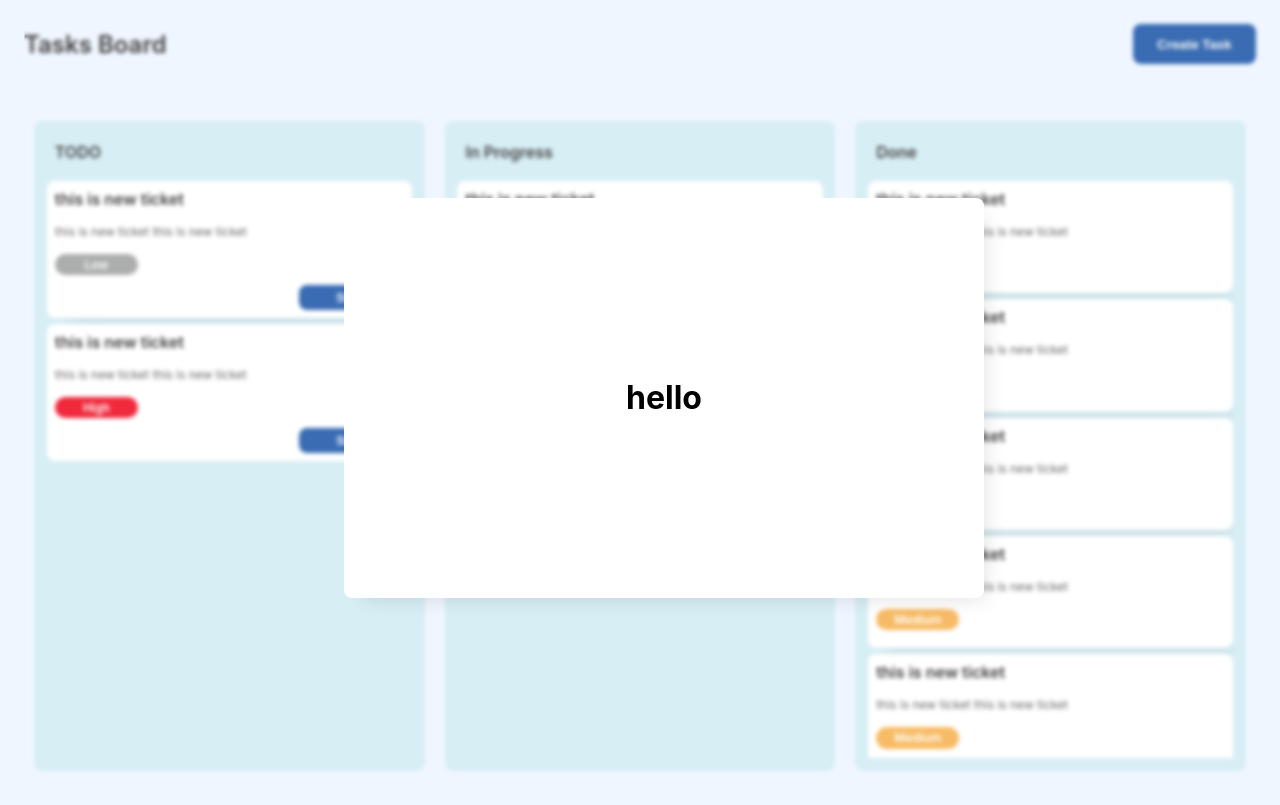
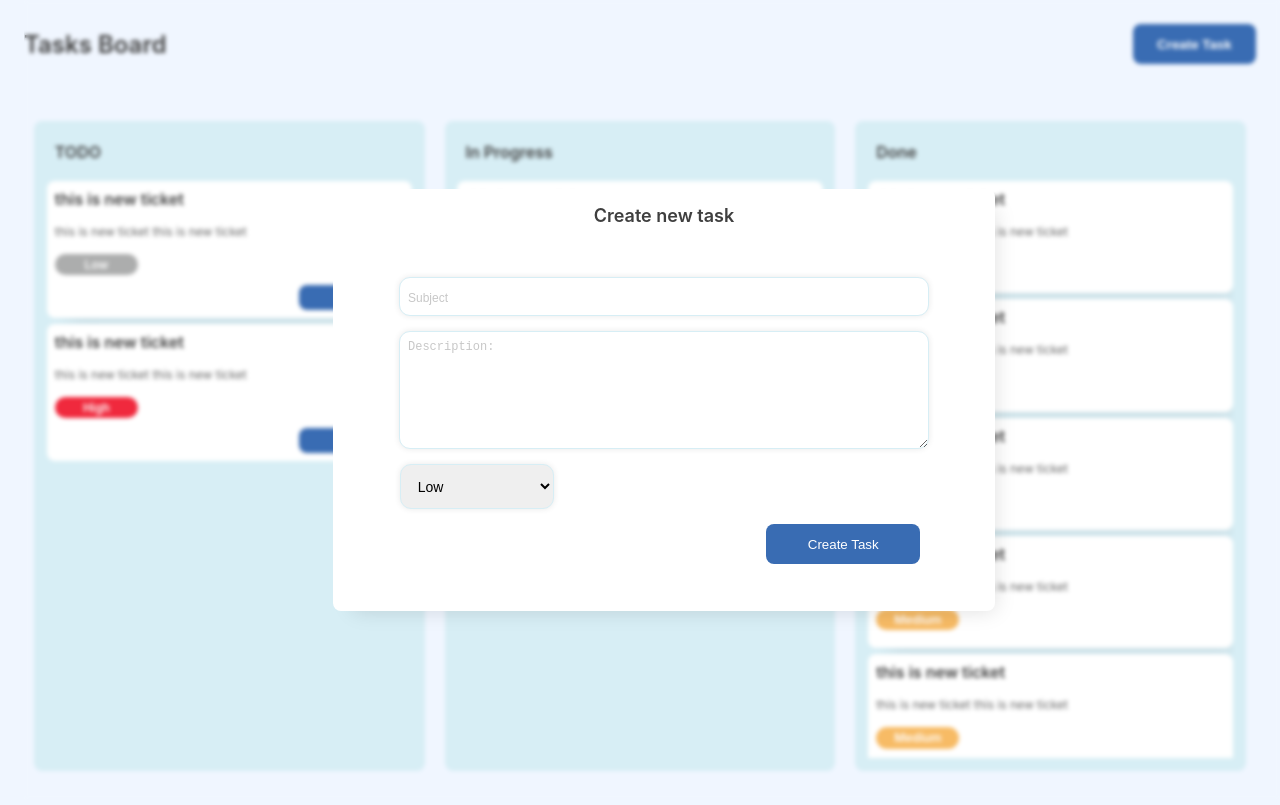
Before and after one commit to Mahdi-Farahani/Task-Management, a React (Create React App) app in the folder client/: page / in a window 1280 px wide. Both pictures are taken after a click on the button "Create Task". Shown: the top 805 px of the page. Built offline with nearby package versions, Linux system fonts and the light colour scheme; the HTML template or start-up script is replaced by a standard one.

Commit message:
REACT-add input elements for create task

```diff
--- a/client/src/components/CreateTaskModal/index.jsx
+++ b/client/src/components/CreateTaskModal/index.jsx
@@ -4,12 +4,26 @@ import * as S from './styles';
 import PropTypes from 'prop-types';
 
 function CreateTaskModal({setIsOpenModal, title}) {
+  const handleSubmit = (data) => {
+    console.log(data);
+  };
   return (
     <S.ModalContainer onClick={() => setIsOpenModal(close)}>
       <S.ModalContent onClick={(e) => e.stopPropagation()}>
-        <h1>hello</h1>
+        <S.Title>Create new task</S.Title>
+        <S.Form onSubmit={handleSubmit}>
+          <S.TextInput placeholder='Subject' />
+          <S.TextArea placeholder='Description:' />
+          <S.DropDown name='priority' id='priority_id'>
+            <option value='Low'>Low</option>
+            <option value='Medium'>Medium</option>
+            <option value='High'>High</option>
+          </S.DropDown>
+          <S.AddButton type='submit' onClick={() => {}}>
+            Create Task
+          </S.AddButton>
+        </S.Form>
       </S.ModalContent>
-      <S.Title>{title}</S.Title>
     </S.ModalContainer>
   );
 }
--- a/client/src/components/CreateTaskModal/styles.js
+++ b/client/src/components/CreateTaskModal/styles.js
@@ -1,12 +1,12 @@
 import styled from 'styled-components';
 import * as C from 'styles/colors';
+import {Button} from 'antd';
 
 export const ModalContainer = styled.div`
   position: absolute;
   display: flex;
   justify-content: center;
   align-items: center;
-  flex-direction: column;
   top: 0;
   width: 100%;
   height: 100vh;
@@ -15,20 +15,89 @@ export const ModalContainer = styled.div`
 `;
 export const ModalContent = styled.div`
   display: flex;
-  justify-content: center;
   align-items: center;
   flex-direction: column;
+  justify-content: space-between;
   background-color: ${C.colorWhite};
   border-radius: 8px;
   width: 50%;
   height: 50%;
   box-shadow: 10px 10px 20px -10px rgb(0 0 0 / 13%);
+  padding: 0.7rem;
 `;
-
 export const Title = styled.h2`
   font-weight: 600;
-  font-size: 16px;
+  font-size: 18px;
+  align-self: center;
+  color: ${C.colorBlack};
+  margin: 5px 0px 15px 0px;
+`;
+export const Form = styled.form`
+  display: flex;
+  align-items: center;
+  flex-direction: column;
+  justify-content: center;
+  width: 80%;
+  height: 100%;
+`;
+export const TextArea = styled.textarea`
+  font-size: 18px;
+  box-shadow: 0px 0px 6px 0px rgb(0 0 0 / 9%);
+  width: 100%;
+  height: 100px;
+  border-radius: 11px;
+  padding: 0.5rem;
+  border: 1px solid ${C.colorGrey};
+  margin-bottom: 15px;
+  &::placeholder {
+    opacity: 0.4;
+    font-size: 12px;
+  }
+  &:focus {
+    outline: 0;
+  }
+`;
+export const TextInput = styled.input`
+  font-size: 18px;
+  box-shadow: 0px 0px 6px 0px rgb(0 0 0 / 9%);
+  width: 100%;
+  border-radius: 11px;
+  padding: 0.5rem;
+  border: 1px solid ${C.colorGrey};
+  margin-bottom: 15px;
+  &::placeholder {
+    opacity: 0.4;
+    font-size: 12px;
+  }
+  &:focus {
+    outline: 0;
+  }
+`;
+export const DropDown = styled.select`
   align-self: flex-start;
-  color: ${C.colorBlack};
-  margin-bottom: 5px;
+  font-size: 14px;
+  box-shadow: 0px 0px 6px 0px rgb(0 0 0 / 9%);
+  width: 30%;
+  border-radius: 11px;
+  padding: 0.8rem;
+  border: 1px solid ${C.colorGrey};
+  margin-bottom: 15px;
+  margin-left: -8px;
 `;
+export const AddButton = styled(Button)`
+  display: flex;
+  justify-content: center;
+  align-items: center;
+  align-self: flex-end;
+  font-weight: 500;
+  color: ${C.colorWhite};
+  background-color: ${C.colorPrimary};
+  border-radius: 8px;
+  width: 30%;
+  height: 40px;
+  cursor: pointer;
+  border: none;
+  :hover {
+    background-color: ${C.colorSecondary};
+  }
+`;
```
